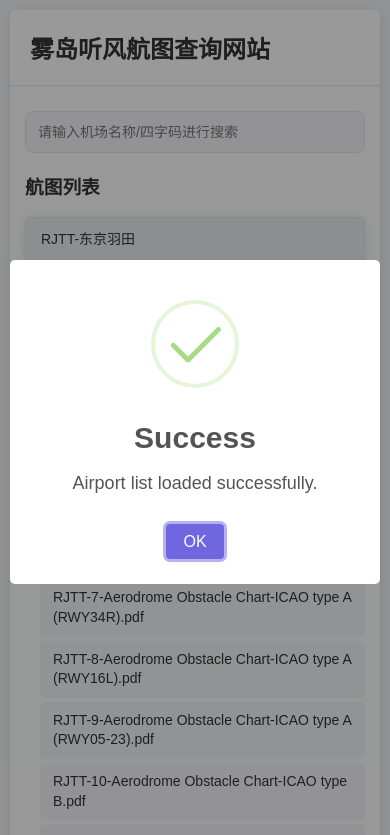
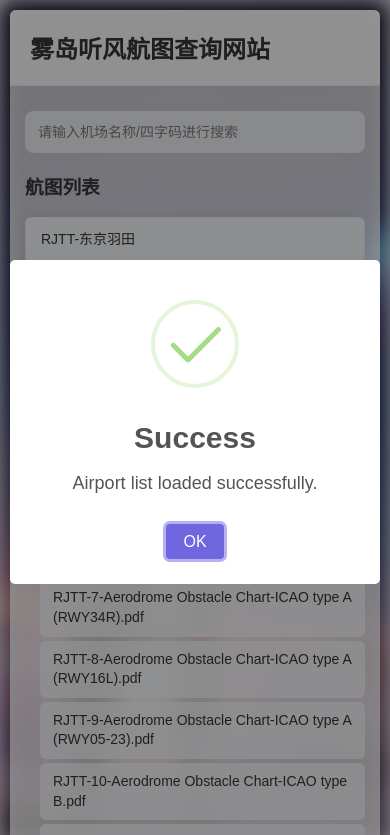
Before and after one commit to WuHanqing2005/aviation-chart.rth2.xyz, a plain HTML site: page index.html in a window 390 px wide. Shown: the top 835 px of the page. Drawn offline with Linux system fonts and the light colour scheme.

Commit message:
Fix CSS Image Path

```diff
--- a/assets/css/styles.css
+++ b/assets/css/styles.css
@@ -345,7 +345,7 @@ body::before {
     }
 
     body::before {
-        background: url('../img/potrait-bg.png') center center/cover no-repeat;
+        background: url('../img/portrait-bg.png') center center/cover no-repeat;
         filter: blur(12px) brightness(0.7);
     }
 }
```
